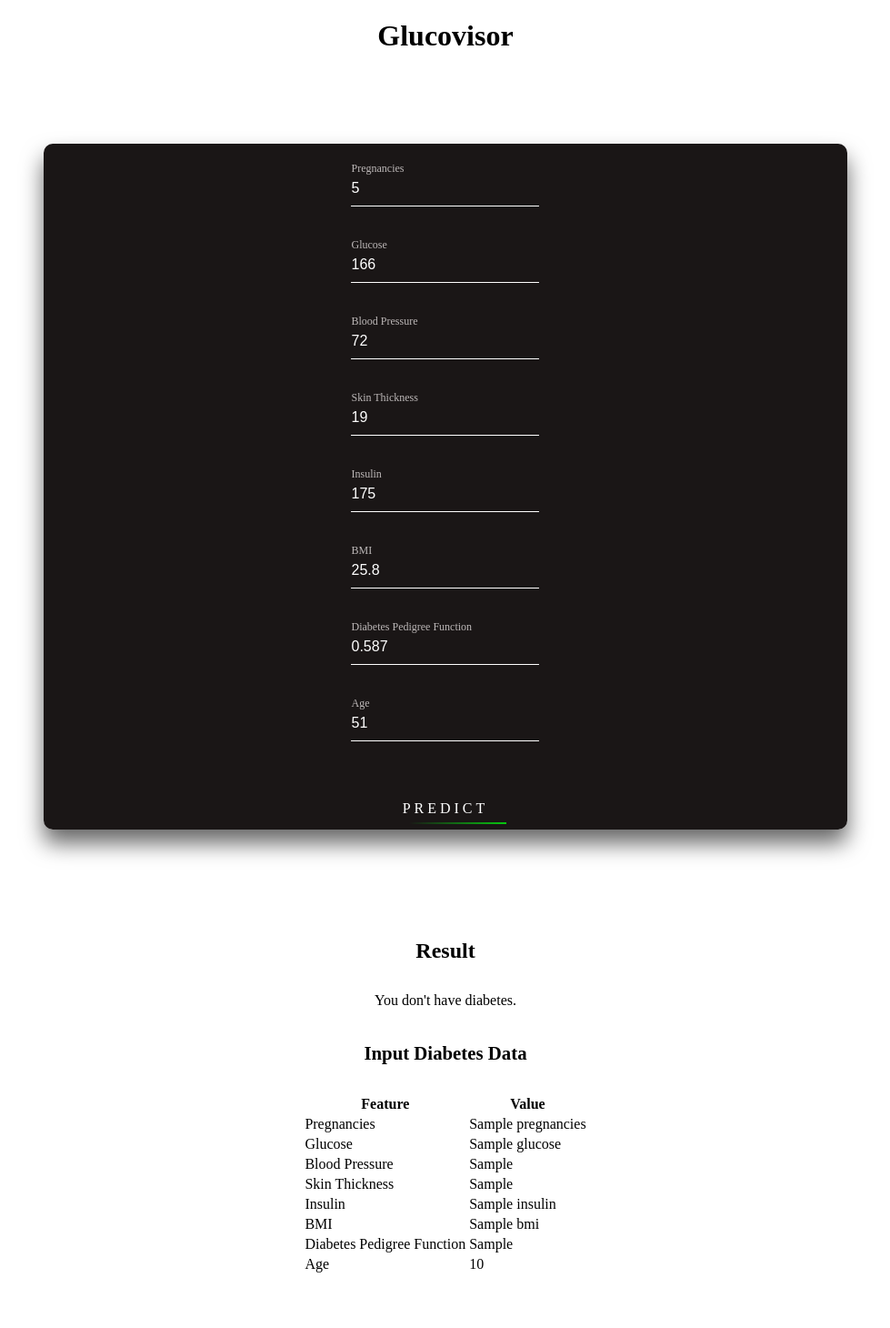
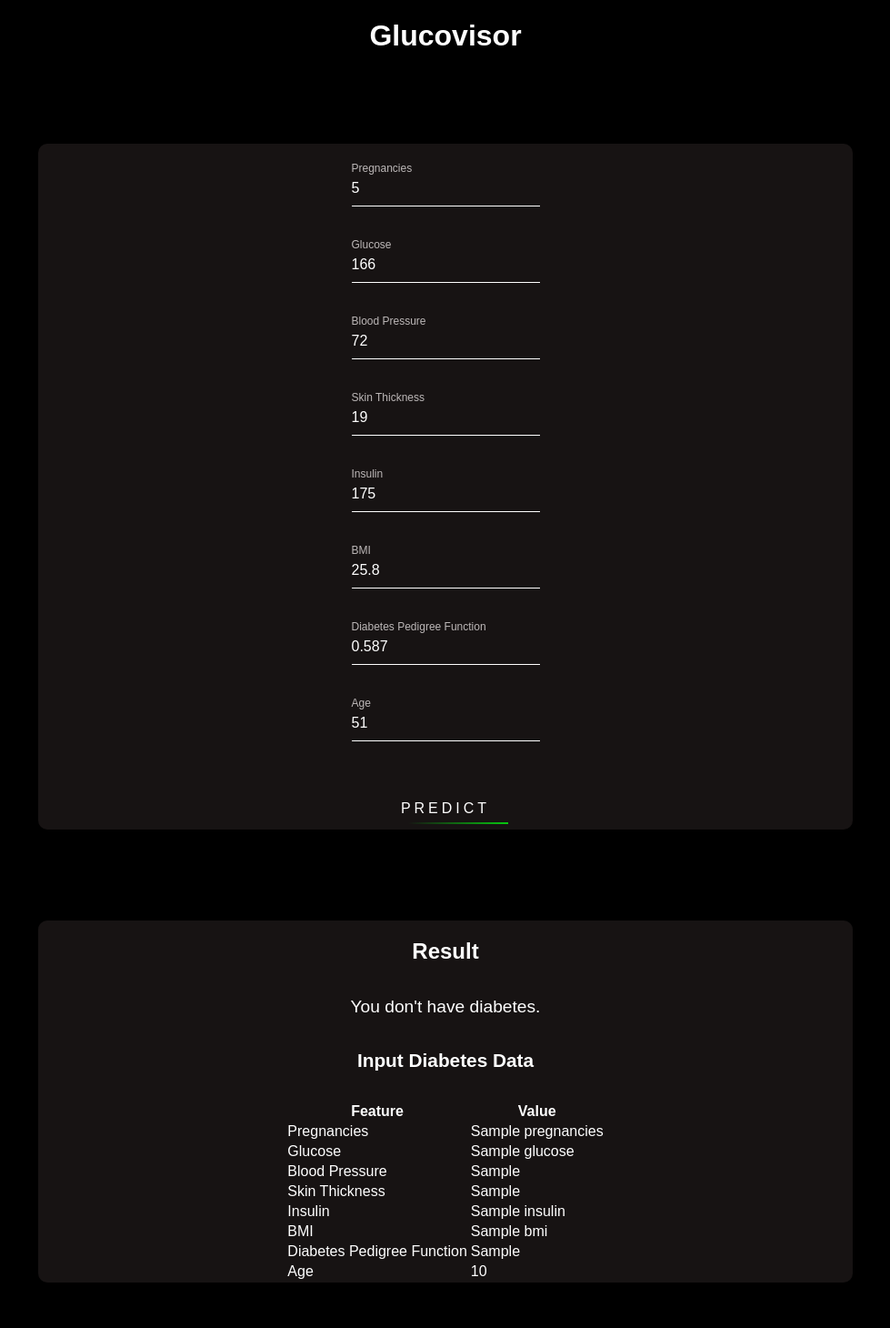
Before and after one commit to Hardvan/Glucovisor, a Flask app: template templates/index.html in a window 1280 px wide. Shown: the whole page at 91% size, without its empty margins (150-1129 px from the left). Before the commit the page ends 1399 px from the top, so only its background shows below. Run offline with Flask 3, Linux system fonts and the light colour scheme; the template is opened without the code that fills it: most values are stand-ins (such as "Sample title", 1, 10 or a date in 2020); parts of the project's set-up code (start-up, migrations or seed data) failed here and were passed over.

Commit message:
Style website

```diff
--- a/static/css/index.css
+++ b/static/css/index.css
@@ -1,6 +1,14 @@
 html {
   padding: 0;
   margin: 0;
+}
+
+body {
+  padding: 0;
+  margin: 0;
+  background: #000000;
+  font-family: "Poppins", sans-serif;
+  color: #fff;
 }
 
 .title {
@@ -115,6 +123,12 @@ html {
   flex-direction: column;
   align-items: center;
   justify-content: center;
+  max-width: 70%;
+  margin: 50px auto;
+  background: rgba(24, 20, 20, 0.987);
+  box-sizing: border-box;
+  box-shadow: 0 15px 25px rgba(0, 0, 0, 0.6);
+  border-radius: 10px;
 }
 
 .result-title {
@@ -123,12 +137,19 @@ html {
   margin-bottom: 1rem;
 }
 
+.result-text {
+  font-size: 1.2rem;
+  margin-bottom: 1rem;
+  color: #fff;
+}
+
 .result-table {
   display: flex;
   flex-direction: column;
   align-items: center;
   justify-content: center;
   gap: 1rem;
+  color: #fff;
 }
 
 .result-table-title {
```
